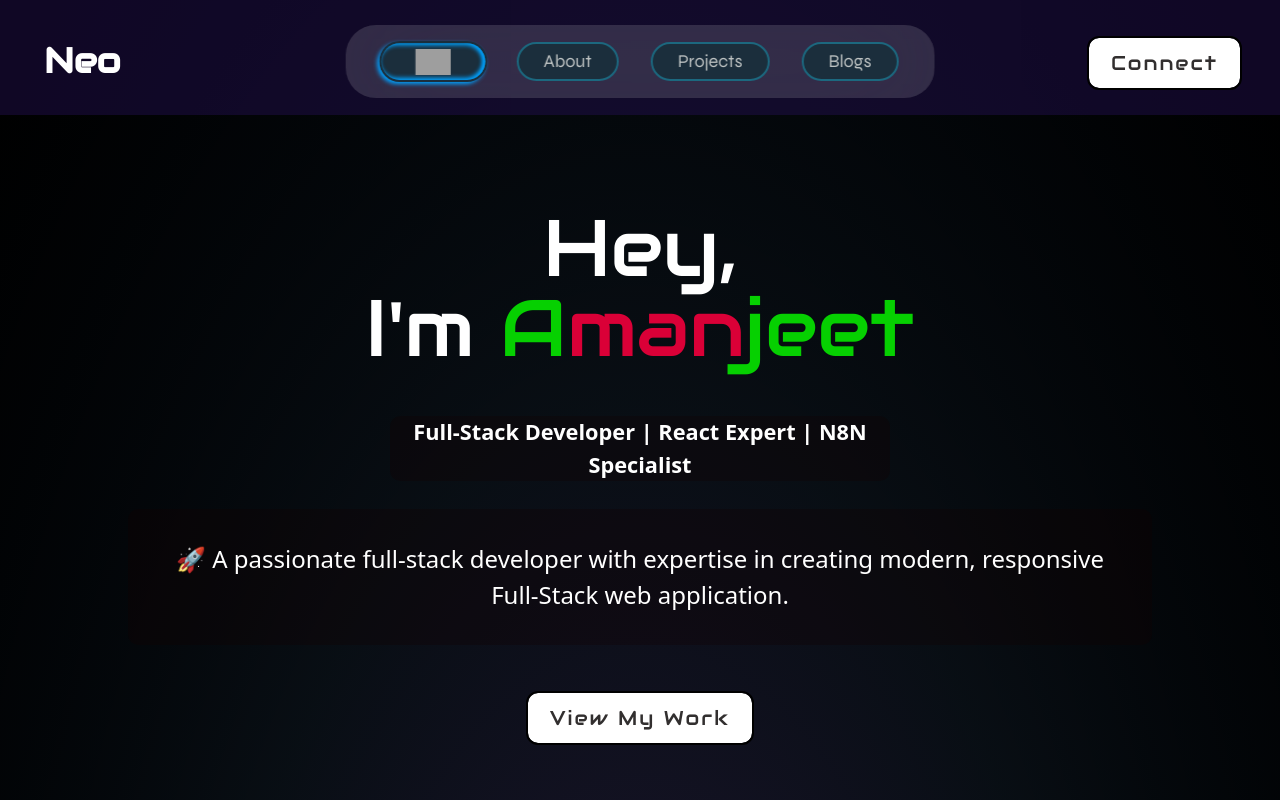
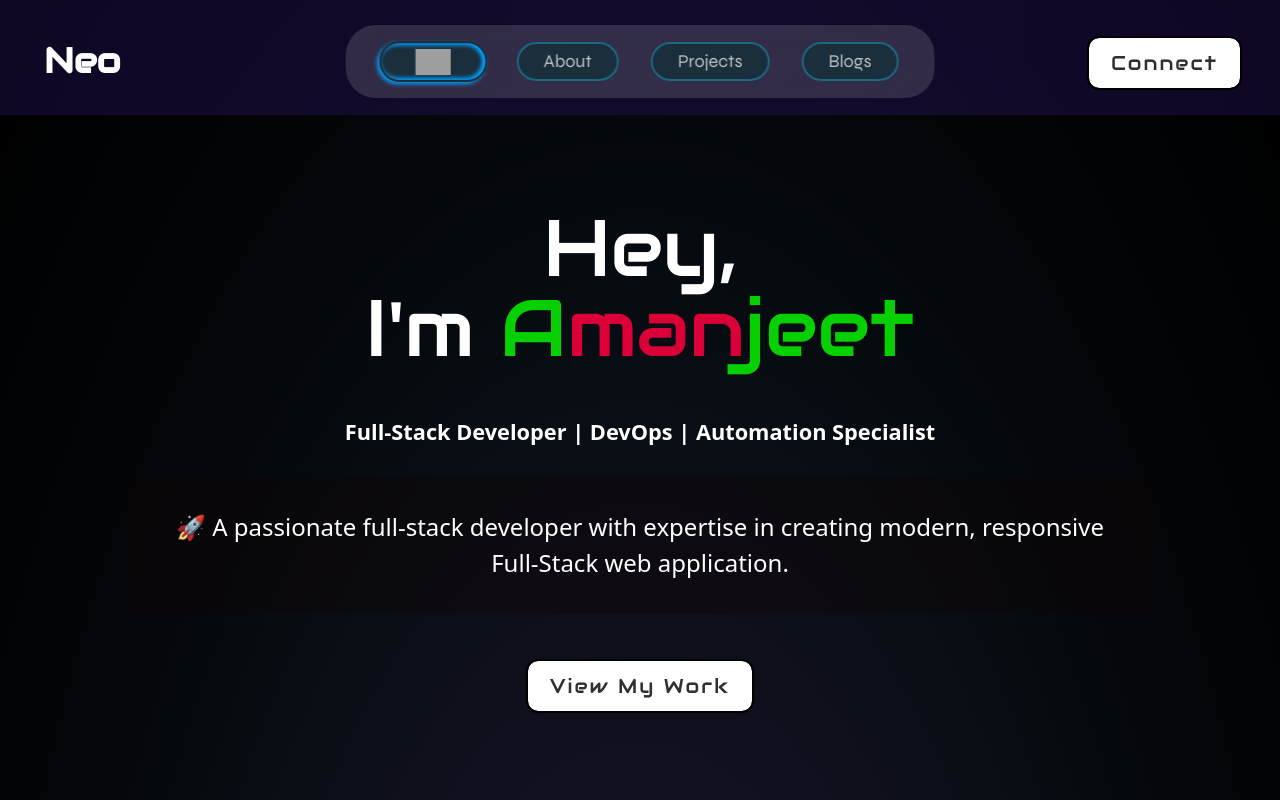
Before and after one commit to Amanjeet-007/Portfolio.me, a React (Vite) app: page / in a window 1280 px wide. Shown: the top 800 px of the page. Built offline with nearby package versions, Linux system fonts and the light colour scheme; grey boxes are pictures that could not be loaded.

Commit message:
navbar overflow fixed and home title width fixed

```diff
--- a/src/pages/Home.jsx
+++ b/src/pages/Home.jsx
@@ -345,8 +345,8 @@ export default function Home() {
                 variants={heroLine}
                 className=" text-[1.7vmax] relative flex flex-col text-center items-center justify-center w-[500px] pt-10 mb-5 mt-10 md:mt-2"
               >
-                <p className="font-bold">
-                  Full-Stack Developer | React Expert | N8N Specialist
+                <p style={{background:"transparent"}} className="font-bold flex flex-wrap w-[90vw] md:block">
+                  Full-Stack Developer | DevOps | Automation Specialist
                 </p>
               </motion.h3>
             </motion.div>
--- a/src/styles/Nav.css
+++ b/src/styles/Nav.css
@@ -3,17 +3,14 @@ nav {
   background-color: rgba(36, 16, 82, 0.452);
   /* background-color: transparent; */
   width: 100vw;
-  overflow: hidden;
+  overflow-y: visible;
   position: fixed;
-  top: 0px;
   padding: 10px 40px 0px;
   display: flex;
   align-items: center;
   justify-content: space-between;
   color: #ffffff;
   z-index: 99;
-  /* box-shadow: 0px 3px 20px #006eff; */
-  /* position: relative; */
 }
 nav #logo {
   color: white;
```
